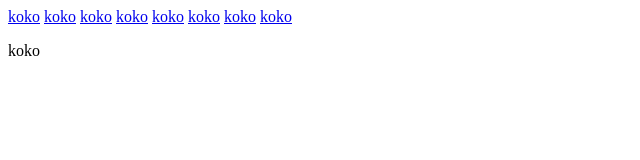
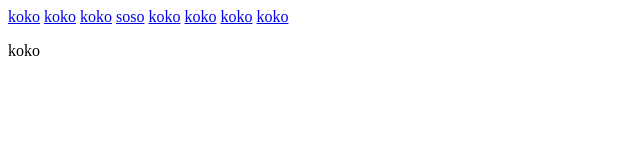
Before and after one commit to fiddlesolobot/My_website, a plain HTML site: page Index.html in a window 1280 px wide. Shown: the full height of the page, 0-640 px from the left. Drawn offline with Linux system fonts and the light colour scheme.

Commit message:
Update Index.html

```diff
--- a/Index.html
+++ b/Index.html
@@ -9,7 +9,7 @@
     <a href="sheets/El7ga.html">koko</a>
     <a href="sheets/Ahmed.html">koko</a>
     <a href="sheets/Juman.html">koko</a>
-    <a href="sheets/Me.html">koko</a>
+    <a href="sheets/Me.html">soso</a>
     <a href="sheets/om7mada.html">koko</a>
     <a href="sheets/said.html">koko</a>
     <a href="sheets/Slam.html">koko</a>
```
